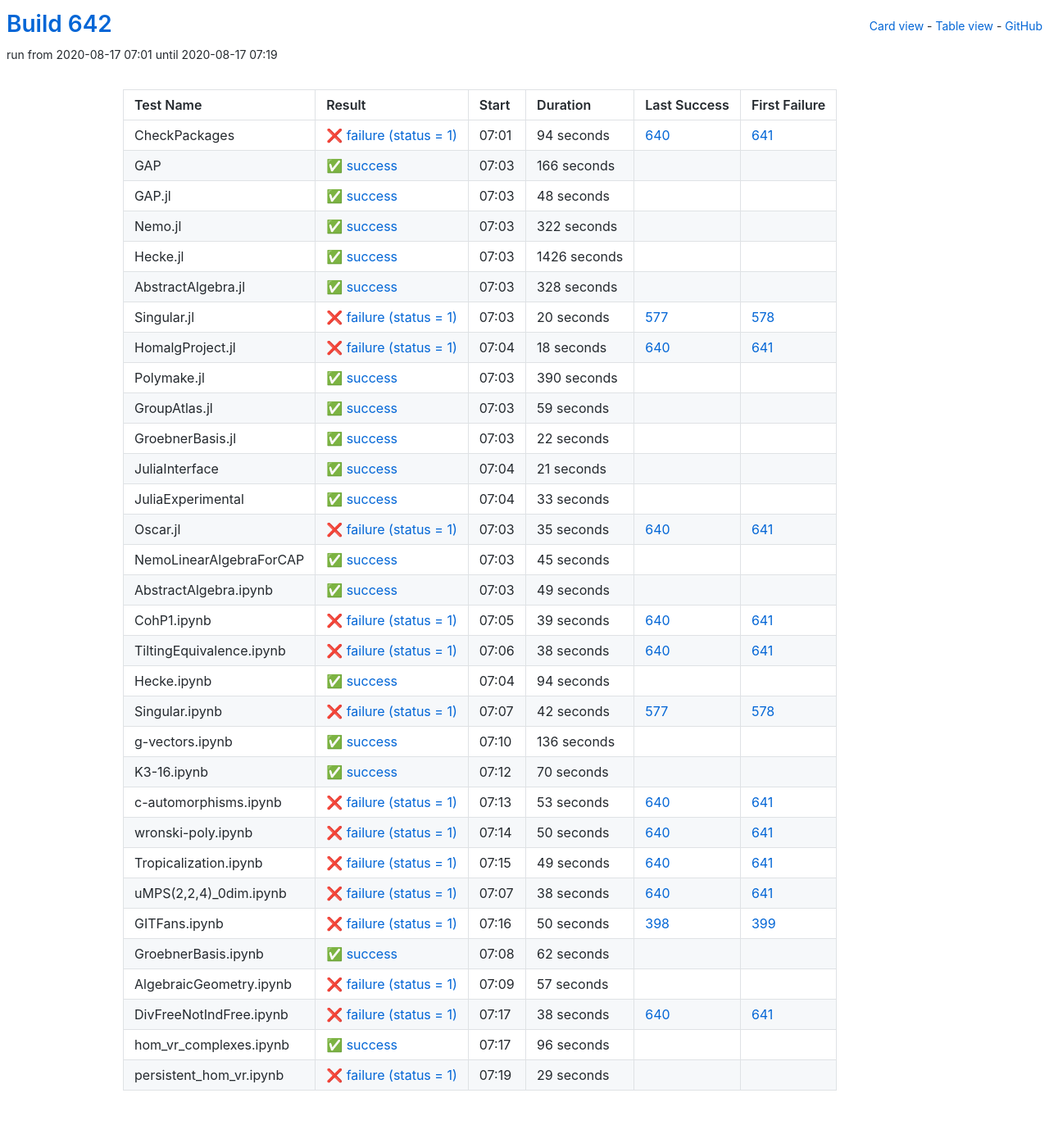
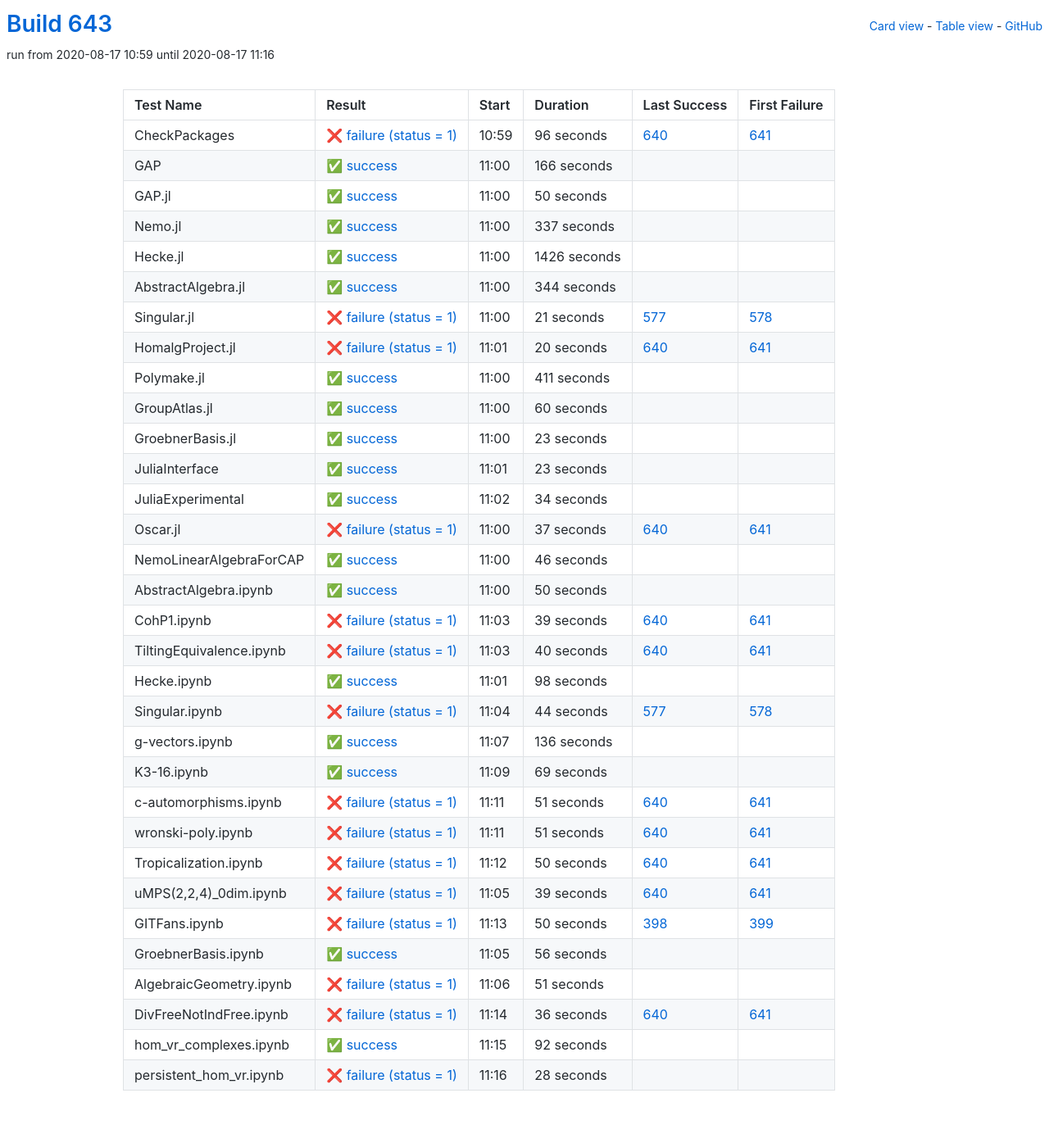
Before and after one commit to oscar-system/oscar-ci-status-stable, a Jekyll site: the page built from table.html, in a window 1280 px wide. Shown: the whole page at 82% size. Built offline with Jekyll 4.4.1, drawn with Linux system fonts in a browser that asks for light colours.

Commit message:
Build #643

```diff
--- a/_data/ci.yml
+++ b/_data/ci.yml
@@ -1,6 +1,6 @@
 ---
-build: 642
-build_url: https://oscarci.mathematik.uni-kl.de/job/oscar-stable/642/
+build: 643
+build_url: https://oscarci.mathematik.uni-kl.de/job/oscar-stable/643/
 job: oscar-stable
 organization: oscar-system
 repo: oscar-ci-status-stable
@@ -8,20 +8,20 @@ repourl: https://github.com/oscar-system/oscar-ci-status-stable
 tests:
 - name: CheckPackages
   id: checkpackages
-  log: https://oscarci.mathematik.uni-kl.de/job/oscar-stable/642/artifact/logs/build-642/CheckPackages.log
-  start: 2020-08-17 07:01
+  log: https://oscarci.mathematik.uni-kl.de/job/oscar-stable/643/artifact/logs/build-643/CheckPackages.log
+  start: 2020-08-17 10:59
   success: false
   exitcode: 1
   status: failure
-  duration: 94
+  duration: 96
   last_success: 640
   last_success_url: https://oscarci.mathematik.uni-kl.de/job/oscar-stable/640/
   first_failure: 641
   first_failure_url: https://oscarci.mathematik.uni-kl.de/job/oscar-stable/641/
 - name: GAP
   id: gap
-  log: https://oscarci.mathematik.uni-kl.de/job/oscar-stable/642/artifact/logs/build-642/GAP.log
-  start: 2020-08-17 07:03
+  log: https://oscarci.mathematik.uni-kl.de/job/oscar-stable/643/artifact/logs/build-643/GAP.log
+  start: 2020-08-17 11:00
   success: true
   exitcode: 0
   status: success
@@ -32,32 +32,32 @@ tests:
   first_failure_url:
 - name: GAP.jl
   id: gap-jl
-  log: https://oscarci.mathematik.uni-kl.de/job/oscar-stable/642/artifact/logs/build-642/GAP.jl.log
-  start: 2020-08-17 07:03
+  log: https://oscarci.mathematik.uni-kl.de/job/oscar-stable/643/artifact/logs/build-643/GAP.jl.log
+  start: 2020-08-17 11:00
   success: true
   exitcode: 0
   status: success
-  duration: 48
+  duration: 50
   last_success: false
   last_success_url:
   first_failure: false
   first_failure_url:
 - name: Nemo.jl
   id: nemo-jl
-  log: https://oscarci.mathematik.uni-kl.de/job/oscar-stable/642/artifact/logs/build-642/Nemo.jl.log
-  start: 2020-08-17 07:03
+  log: https://oscarci.mathematik.uni-kl.de/job/oscar-stable/643/artifact/logs/build-643/Nemo.jl.log
+  start: 2020-08-17 11:00
   success: true
   exitcode: 0
   status: success
-  duration: 322
+  duration: 337
   last_success: false
   last_success_url:
   first_failure: false
   first_failure_url:
 - name: Hecke.jl
   id: hecke-jl
-  log: https://oscarci.mathematik.uni-kl.de/job/oscar-stable/642/artifact/logs/build-642/Hecke.jl.log
-  start: 2020-08-17 07:03
+  log: https://oscarci.mathematik.uni-kl.de/job/oscar-stable/643/artifact/logs/build-643/Hecke.jl.log
+  start: 2020-08-17 11:00
   success: true
   exitcode: 0
   status: success
@@ -68,140 +68,140 @@ tests:
   first_failure_url:
 - name: AbstractAlgebra.jl
   id: abstractalgebra-jl
-  log: https://oscarci.mathematik.uni-kl.de/job/oscar-stable/642/artifact/logs/build-642/AbstractAlgebra.jl.log
-  start: 2020-08-17 07:03
+  log: https://oscarci.mathematik.uni-kl.de/job/oscar-stable/643/artifact/logs/build-643/AbstractAlgebra.jl.log
+  start: 2020-08-17 11:00
   success: true
   exitcode: 0
   status: success
-  duration: 328
+  duration: 344
   last_success: false
   last_success_url:
   first_failure: false
   first_failure_url:
 - name: Singular.jl
   id: singular-jl
-  log: https://oscarci.mathematik.uni-kl.de/job/oscar-stable/642/artifact/logs/build-642/Singular.jl.log
-  start: 2020-08-17 07:03
+  log: https://oscarci.mathematik.uni-kl.de/job/oscar-stable/643/artifact/logs/build-643/Singular.jl.log
+  start: 2020-08-17 11:00
   success: false
   exitcode: 1
   status: failure
-  duration: 20
+  duration: 21
   last_success: 577
   last_success_url: https://oscarci.mathematik.uni-kl.de/job/oscar-stable/577/
   first_failure: 578
   first_failure_url: https://oscarci.mathematik.uni-kl.de/job/oscar-stable/578/
 - name: HomalgProject.jl
   id: homalgproject-jl
-  log: https://oscarci.mathematik.uni-kl.de/job/oscar-stable/642/artifact/logs/build-642/HomalgProject.jl.log
-  start: 2020-08-17 07:04
+  log: https://oscarci.mathematik.uni-kl.de/job/oscar-stable/643/artifact/logs/build-643/HomalgProject.jl.log
+  start: 2020-08-17 11:01
   success: false
   exitcode: 1
   status: failure
-  duration: 18
+  duration: 20
   last_success: 640
   last_success_url: https://oscarci.mathematik.uni-kl.de/job/oscar-stable/640/
   first_failure: 641
   first_failure_url: https://oscarci.mathematik.uni-kl.de/job/oscar-stable/641/
 - name: Polymake.jl
   id: polymake-jl
-  log: https://oscarci.mathematik.uni-kl.de/job/oscar-stable/642/artifact/logs/build-642/Polymake.jl.log
-  start: 2020-08-17 07:03
+  log: https://oscarci.mathematik.uni-kl.de/job/oscar-stable/643/artifact/logs/build-643/Polymake.jl.log
+  start: 2020-08-17 11:00
   success: true
   exitcode: 0
   status: success
-  duration: 390
+  duration: 411
   last_success: false
   last_success_url:
   first_failure: false
   first_failure_url:
 - name: GroupAtlas.jl
   id: groupatlas-jl
-  log: https://oscarci.mathematik.uni-kl.de/job/oscar-stable/642/artifact/logs/build-642/GroupAtlas.jl.log
-  start: 2020-08-17 07:03
+  log: https://oscarci.mathematik.uni-kl.de/job/oscar-stable/643/artifact/logs/build-643/GroupAtlas.jl.log
+  start: 2020-08-17 11:00
   success: true
   exitcode: 0
   status: success
-  duration: 59
+  duration: 60
   last_success: false
   last_success_url:
   first_failure: false
   first_failure_url:
 - name: GroebnerBasis.jl
   id: groebnerbasis-jl
-  log: https://oscarci.mathematik.uni-kl.de/job/oscar-stable/642/artifact/logs/build-642/GroebnerBasis.jl.log
-  start: 2020-08-17 07:03
+  log: https://oscarci.mathematik.uni-kl.de/job/oscar-stable/643/artifact/logs/build-643/GroebnerBasis.jl.log
+  start: 2020-08-17 11:00
   success: true
   exitcode: 0
   status: success
-  duration: 22
+  duration: 23
   last_success: false
   last_success_url:
   first_failure: false
   first_failure_url:
 - name: JuliaInterface
   id: juliainterface
-  log: https://oscarci.mathematik.uni-kl.de/job/oscar-stable/642/artifact/logs/build-642/JuliaInterface.log
-  start: 2020-08-17 07:04
+  log: https://oscarci.mathematik.uni-kl.de/job/oscar-stable/643/artifact/logs/build-643/JuliaInterface.log
+  start: 2020-08-17 11:01
   success: true
   exitcode: 0
   status: success
-  duration: 21
+  duration: 23
   last_success: false
   last_success_url:
   first_failure: false
   first_failure_url:
 - name: JuliaExperimental
   id: juliaexperimental
-  log: https://oscarci.mathematik.uni-kl.de/job/oscar-stable/642/artifact/logs/build-642/JuliaExperimental.log
-  start: 2020-08-17 07:04
+  log: https://oscarci.mathematik.uni-kl.de/job/oscar-stable/643/artifact/logs/build-643/JuliaExperimental.log
+  start: 2020-08-17 11:02
   success: true
   exitcode: 0
   status: success
-  duration: 33
+  duration: 34
   last_success: false
   last_success_url:
   first_failure: false
   first_failure_url:
 - name: Oscar.jl
   id: oscar-jl
-  log: https://oscarci.mathematik.uni-kl.de/job/oscar-stable/642/artifact/logs/build-642/Oscar.jl.log
-  start: 2020-08-17 07:03
+  log: https://oscarci.mathematik.uni-kl.de/job/oscar-stable/643/artifact/logs/build-643/Oscar.jl.log
+  start: 2020-08-17 11:00
   success: false
   exitcode: 1
   status: failure
-  duration: 35
+  duration: 37
   last_success: 640
   last_success_url: https://oscarci.mathematik.uni-kl.de/job/oscar-stable/640/
   first_failure: 641
   first_failure_url: https://oscarci.mathematik.uni-kl.de/job/oscar-stable/641/
 - name: NemoLinearAlgebraForCAP
   id: nemolinearalgebraforcap
-  log: https://oscarci.mathematik.uni-kl.de/job/oscar-stable/642/artifact/logs/build-642/NemoLinearAlgebraForCAP.log
-  start: 2020-08-17 07:03
+  log: https://oscarci.mathematik.uni-kl.de/job/oscar-stable/643/artifact/logs/build-643/NemoLinearAlgebraForCAP.log
+  start: 2020-08-17 11:00
   success: true
   exitcode: 0
   status: success
-  duration: 45
+  duration: 46
   last_success: false
   last_success_url:
   first_failure: false
   first_failure_url:
 - name: AbstractAlgebra.ipynb
   id: abstractalgebra-ipynb
-  log: https://oscarci.mathematik.uni-kl.de/job/oscar-stable/642/artifact/logs/build-642/AbstractAlgebra.ipynb.log
-  start: 2020-08-17 07:03
+  log: https://oscarci.mathematik.uni-kl.de/job/oscar-stable/643/artifact/logs/build-643/AbstractAlgebra.ipynb.log
+  start: 2020-08-17 11:00
   success: true
   exitcode: 0
   status: success
-  duration: 49
+  duration: 50
   last_success: false
   last_success_url:
   first_failure: false
   first_failure_url:
 - name: CohP1.ipynb
   id: cohp1-ipynb
-  log: https://oscarci.mathematik.uni-kl.de/job/oscar-stable/642/artifact/logs/build-642/CohP1.ipynb.log
-  start: 2020-08-17 07:05
+  log: https://oscarci.mathematik.uni-kl.de/job/oscar-stable/643/artifact/logs/build-643/CohP1.ipynb.log
+  start: 2020-08-17 11:03
   success: false
   exitcode: 1
   status: failure
@@ -212,44 +212,44 @@ tests:
   first_failure_url: https://oscarci.mathematik.uni-kl.de/job/oscar-stable/641/
 - name: TiltingEquivalence.ipynb
   id: tiltingequivalence-ipynb
-  log: https://oscarci.mathematik.uni-kl.de/job/oscar-stable/642/artifact/logs/build-642/TiltingEquivalence.ipynb.log
-  start: 2020-08-17 07:06
+  log: https://oscarci.mathematik.uni-kl.de/job/oscar-stable/643/artifact/logs/build-643/TiltingEquivalence.ipynb.log
+  start: 2020-08-17 11:03
   success: false
   exitcode: 1
   status: failure
-  duration: 38
+  duration: 40
   last_success: 640
   last_success_url: https://oscarci.mathematik.uni-kl.de/job/oscar-stable/640/
   first_failure: 641
   first_failure_url: https://oscarci.mathematik.uni-kl.de/job/oscar-stable/641/
 - name: Hecke.ipynb
   id: hecke-ipynb
-  log: https://oscarci.mathematik.uni-kl.de/job/oscar-stable/642/artifact/logs/build-642/Hecke.ipynb.log
-  start: 2020-08-17 07:04
+  log: https://oscarci.mathematik.uni-kl.de/job/oscar-stable/643/artifact/logs/build-643/Hecke.ipynb.log
+  start: 2020-08-17 11:01
   success: true
   exitcode: 0
   status: success
-  duration: 94
+  duration: 98
   last_success: false
   last_success_url:
   first_failure: false
   first_failure_url:
 - name: Singular.ipynb
   id: singular-ipynb
-  log: https://oscarci.mathematik.uni-kl.de/job/oscar-stable/642/artifact/logs/build-642/Singular.ipynb.log
-  start: 2020-08-17 07:07
+  log: https://oscarci.mathematik.uni-kl.de/job/oscar-stable/643/artifact/logs/build-643/Singular.ipynb.log
+  start: 2020-08-17 11:04
   success: false
   exitcode: 1
   status: failure
-  duration: 42
+  duration: 44
   last_success: 577
   last_success_url: https://oscarci.mathematik.uni-kl.de/job/oscar-stable/577/
   first_failure: 578
   first_failure_url: https://oscarci.mathematik.uni-kl.de/job/oscar-stable/578/
 - name: g-vectors.ipynb
   id: g-vectors-ipynb
-  log: https://oscarci.mathematik.uni-kl.de/job/oscar-stable/642/artifact/logs/build-642/g-vectors.ipynb.log
-  start: 2020-08-17 07:10
+  log: https://oscarci.mathematik.uni-kl.de/job/oscar-stable/643/artifact/logs/build-643/g-vectors.ipynb.log
+  start: 2020-08-17 11:07
   success: true
   exitcode: 0
   status: success
@@ -260,32 +260,44 @@ tests:
   first_failure_url:
 - name: K3-16.ipynb
   id: k3-16-ipynb
-  log: https://oscarci.mathematik.uni-kl.de/job/oscar-stable/642/artifact/logs/build-642/K3-16.ipynb.log
-  start: 2020-08-17 07:12
+  log: https://oscarci.mathematik.uni-kl.de/job/oscar-stable/643/artifact/logs/build-643/K3-16.ipynb.log
+  start: 2020-08-17 11:09
   success: true
   exitcode: 0
   status: success
-  duration: 70
+  duration: 69
   last_success: false
   last_success_url:
   first_failure: false
   first_failure_url:
 - name: c-automorphisms.ipynb
   id: c-automorphisms-ipynb
-  log: https://oscarci.mathematik.uni-kl.de/job/oscar-stable/642/artifact/logs/build-642/c-automorphisms.ipynb.log
-  start: 2020-08-17 07:13
+  log: https://oscarci.mathematik.uni-kl.de/job/oscar-stable/643/artifact/logs/build-643/c-automorphisms.ipynb.log
+  start: 2020-08-17 11:11
   success: false
   exitcode: 1
   status: failure
-  duration: 53
+  duration: 51
   last_success: 640
   last_success_url: https://oscarci.mathematik.uni-kl.de/job/oscar-stable/640/
   first_failure: 641
   first_failure_url: https://oscarci.mathematik.uni-kl.de/job/oscar-stable/641/
 - name: wronski-poly.ipynb
   id: wronski-poly-ipynb
-  log: https://oscarci.mathematik.uni-kl.de/job/oscar-stable/642/artifact/logs/build-642/wronski-poly.ipynb.log
-  start: 2020-08-17 07:14
+  log: https://oscarci.mathematik.uni-kl.de/job/oscar-stable/643/artifact/logs/build-643/wronski-poly.ipynb.log
+  start: 2020-08-17 11:11
+  success: false
+  exitcode: 1
+  status: failure
+  duration: 51
+  last_success: 640
+  last_success_url: https://oscarci.mathematik.uni-kl.de/job/oscar-stable/640/
+  first_failure: 641
+  first_failure_url: https://oscarci.mathematik.uni-kl.de/job/oscar-stable/641/
+- name: Tropicalization.ipynb
+  id: tropicalization-ipynb
+  log: https://oscarci.mathematik.uni-kl.de/job/oscar-stable/643/artifact/logs/build-643/Tropicalization.ipynb.log
+  start: 2020-08-17 11:12
   success: false
   exitcode: 1
   status: failure
@@ -294,34 +306,22 @@ tests:
   last_success_url: https://oscarci.mathematik.uni-kl.de/job/oscar-stable/640/
   first_failure: 641
   first_failure_url: https://oscarci.mathematik.uni-kl.de/job/oscar-stable/641/
-- name: Tropicalization.ipynb
-  id: tropicalization-ipynb
-  log: https://oscarci.mathematik.uni-kl.de/job/oscar-stable/642/artifact/logs/build-642/Tropicalization.ipynb.log
-  start: 2020-08-17 07:15
+- name: uMPS(2,2,4)_0dim.ipynb
+  id: umps-2-2-4-0dim-ipynb
+  log: https://oscarci.mathematik.uni-kl.de/job/oscar-stable/643/artifact/logs/build-643/uMPS-2-2-4-_0dim.ipynb.log
+  start: 2020-08-17 11:05
   success: false
   exitcode: 1
   status: failure
-  duration: 49
-  last_success: 640
-  last_success_url: https://oscarci.mathematik.uni-kl.de/job/oscar-stable/640/
-  first_failure: 641
-  first_failure_url: https://oscarci.mathematik.uni-kl.de/job/oscar-stable/641/
-- name: uMPS(2,2,4)_0dim.ipynb
-  id: umps-2-2-4-0dim-ipynb
-  log: https://oscarci.mathematik.uni-kl.de/job/oscar-stable/642/artifact/logs/build-642/uMPS-2-2-4-_0dim.ipynb.log
-  start: 2020-08-17 07:07
-  success: false
-  exitcode: 1
-  status: failure
-  duration: 38
+  duration: 39
   last_success: 640
   last_success_url: https://oscarci.mathematik.uni-kl.de/job/oscar-stable/640/
   first_failure: 641
   first_failure_url: https://oscarci.mathematik.uni-kl.de/job/oscar-stable/641/
 - name: GITFans.ipynb
   id: gitfans-ipynb
-  log: https://oscarci.mathematik.uni-kl.de/job/oscar-stable/642/artifact/logs/build-642/GITFans.ipynb.log
-  start: 2020-08-17 07:16
+  log: https://oscarci.mathematik.uni-kl.de/job/oscar-stable/643/artifact/logs/build-643/GITFans.ipynb.log
+  start: 2020-08-17 11:13
   success: false
   exitcode: 1
   status: failure
@@ -332,60 +332,60 @@ tests:
   first_failure_url: https://oscarci.mathematik.uni-kl.de/job/oscar-stable/399/
 - name: GroebnerBasis.ipynb
   id: groebnerbasis-ipynb
-  log: https://oscarci.mathematik.uni-kl.de/job/oscar-stable/642/artifact/logs/build-642/GroebnerBasis.ipynb.log
-  start: 2020-08-17 07:08
+  log: https://oscarci.mathematik.uni-kl.de/job/oscar-stable/643/artifact/logs/build-643/GroebnerBasis.ipynb.log
+  start: 2020-08-17 11:05
   success: true
   exitcode: 0
   status: success
-  duration: 62
+  duration: 56
   last_success: false
   last_success_url:
   first_failure: false
   first_failure_url:
 - name: AlgebraicGeometry.ipynb
   id: algebraicgeometry-ipynb
-  log: https://oscarci.mathematik.uni-kl.de/job/oscar-stable/642/artifact/logs/build-642/AlgebraicGeometry.ipynb.log
-  start: 2020-08-17 07:09
+  log: https://oscarci.mathematik.uni-kl.de/job/oscar-stable/643/artifact/logs/build-643/AlgebraicGeometry.ipynb.log
+  start: 2020-08-17 11:06
   success: false
   exitcode: 1
   status: failure
-  duration: 57
+  duration: 51
   last_success: false
   last_success_url:
   first_failure: false
   first_failure_url:
 - name: DivFreeNotIndFree.ipynb
   id: divfreenotindfree-ipynb
-  log: https://oscarci.mathematik.uni-kl.de/job/oscar-stable/642/artifact/logs/build-642/DivFreeNotIndFree.ipynb.log
-  start: 2020-08-17 07:17
+  log: https://oscarci.mathematik.uni-kl.de/job/oscar-stable/643/artifact/logs/build-643/DivFreeNotIndFree.ipynb.log
+  start: 2020-08-17 11:14
   success: false
   exitcode: 1
   status: failure
-  duration: 38
+  duration: 36
   last_success: 640
   last_success_url: https://oscarci.mathematik.uni-kl.de/job/oscar-stable/640/
   first_failure: 641
   first_failure_url: https://oscarci.mathematik.uni-kl.de/job/oscar-stable/641/
 - name: hom_vr_complexes.ipynb
   id: hom-vr-complexes-ipynb
-  log: https://oscarci.mathematik.uni-kl.de/job/oscar-stable/642/artifact/logs/build-642/hom_vr_complexes.ipynb.log
-  start: 2020-08-17 07:17
+  log: https://oscarci.mathematik.uni-kl.de/job/oscar-stable/643/artifact/logs/build-643/hom_vr_complexes.ipynb.log
+  start: 2020-08-17 11:15
   success: true
   exitcode: 0
   status: success
-  duration: 96
+  duration: 92
   last_success: false
   last_success_url:
   first_failure: false
   first_failure_url:
 - name: persistent_hom_vr.ipynb
   id: persistent-hom-vr-ipynb
-  log: https://oscarci.mathematik.uni-kl.de/job/oscar-stable/642/artifact/logs/build-642/persistent_hom_vr.ipynb.log
-  start: 2020-08-17 07:19
+  log: https://oscarci.mathematik.uni-kl.de/job/oscar-stable/643/artifact/logs/build-643/persistent_hom_vr.ipynb.log
+  start: 2020-08-17 11:16
   success: false
   exitcode: 1
   status: failure
-  duration: 29
+  duration: 28
   last_success: false
   last_success_url:
   first_failure: false
```
Also changed, not shown: README.md.
